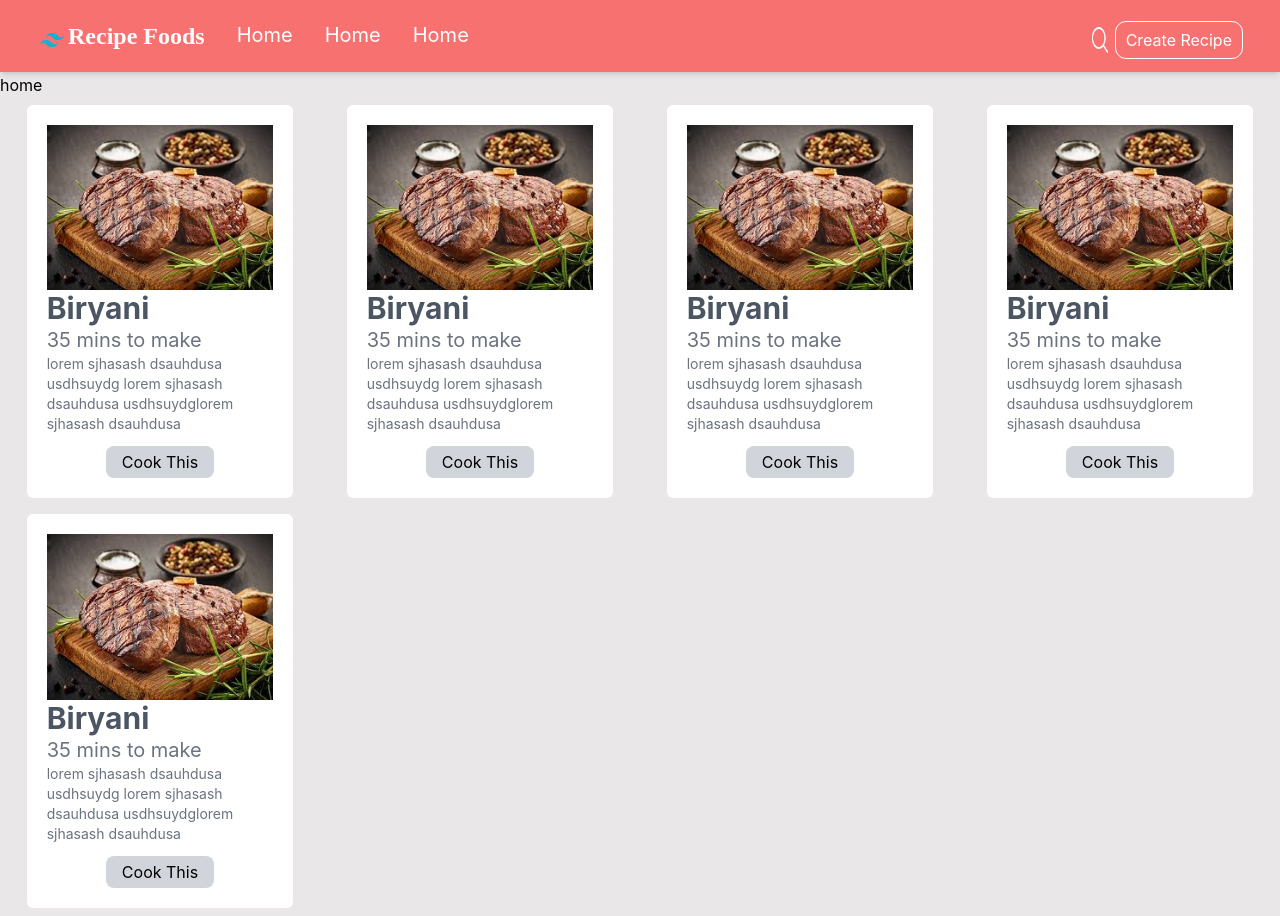
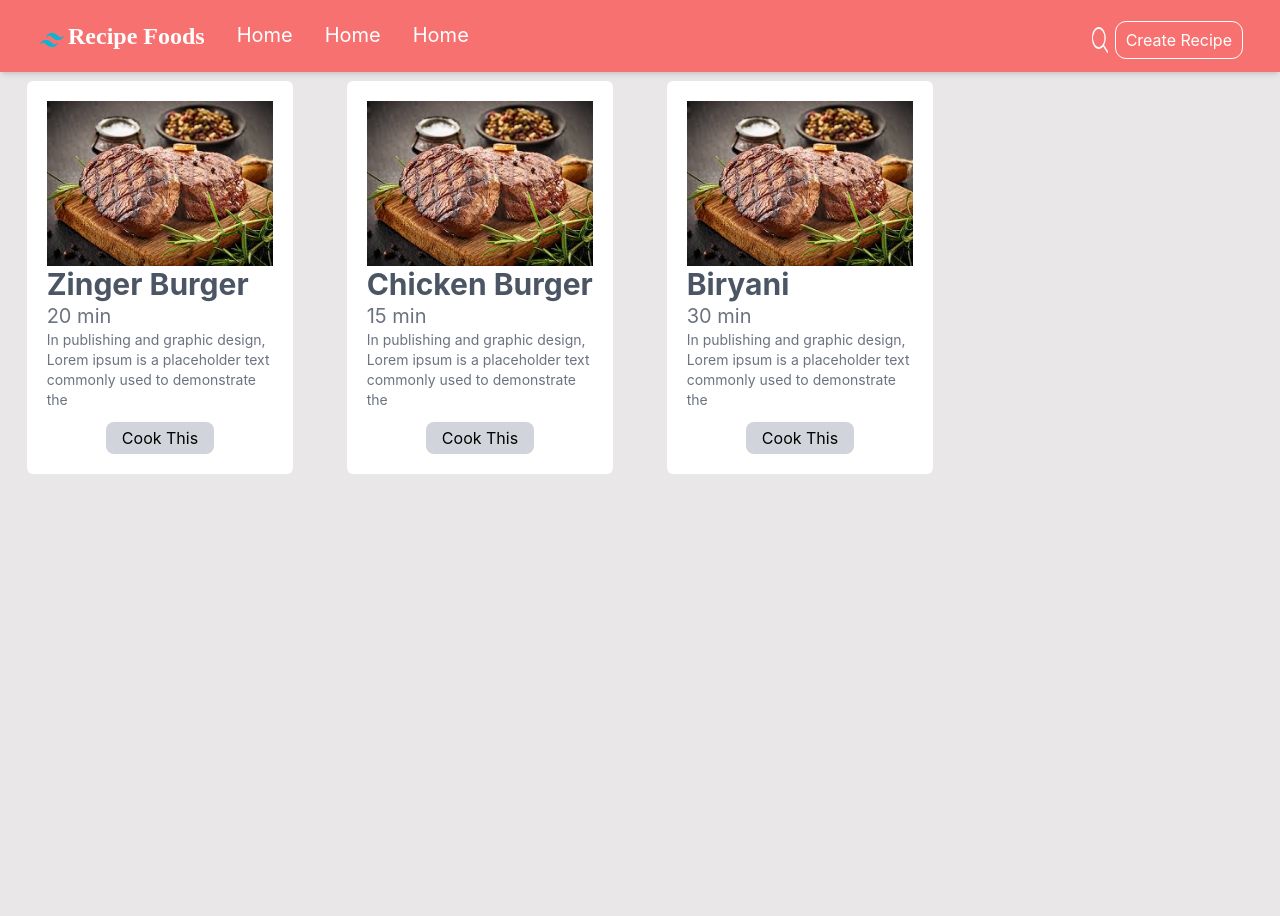
Before and after one commit to huzefaTariq1/MERN_Stack_recipe_directory, a React (Create React App) app: page / in a window 1280 px wide. After the commit the page ends 800 px from the top, so only its background shows below. Built offline with nearby package versions, Linux system fonts and the light colour scheme; data requests are answered from the project's data file.

Commit message:
fetch data,creates single card
fetch data,add this data to recipie list ,create single card from from id through use param

```diff
--- a/public/styles.css
+++ b/public/styles.css
@@ -605,6 +605,11 @@ video {
   margin-bottom: 0.5rem;
 }
 
+.my-3 {
+  margin-top: 0.75rem;
+  margin-bottom: 0.75rem;
+}
+
 .mr-1 {
   margin-right: 0.25rem;
 }
@@ -615,6 +620,10 @@ video {
 
 .mt-3 {
   margin-top: 0.75rem;
+}
+
+.mt-5 {
+  margin-top: 1.25rem;
 }
 
 .flex {
@@ -631,6 +640,10 @@ video {
 
 .h-full {
   height: 100%;
+}
+
+.h-2\/4 {
+  height: 50%;
 }
 
 .w-full {
@@ -655,16 +668,16 @@ video {
   width: 8rem;
 }
 
-.w-44 {
-  width: 11rem;
+.w-10\/12 {
+  width: 83.333333%;
 }
 
-.w-64 {
-  width: 16rem;
+.w-3\/4 {
+  width: 75%;
 }
 
-.w-10\/12 {
-  width: 83.333333%;
+.w-2\/3 {
+  width: 66.666667%;
 }
 
 .cursor-pointer {
@@ -683,20 +696,16 @@ video {
   justify-content: space-between;
 }
 
+.justify-evenly {
+  justify-content: space-evenly;
+}
+
 .rounded-lg {
   border-radius: 0.5rem;
 }
 
 .rounded-md {
   border-radius: 0.375rem;
-}
-
-.rounded-sm {
-  border-radius: 0.125rem;
-}
-
-.rounded-xl {
-  border-radius: 0.75rem;
 }
 
 .border {
@@ -713,21 +722,6 @@ video {
   background-color: rgb(255 255 255 / var(--tw-bg-opacity));
 }
 
-.bg-gray-600 {
-  --tw-bg-opacity: 1;
-  background-color: rgb(75 85 99 / var(--tw-bg-opacity));
-}
-
-.bg-gray-500 {
-  --tw-bg-opacity: 1;
-  background-color: rgb(107 114 128 / var(--tw-bg-opacity));
-}
-
-.bg-gray-400 {
-  --tw-bg-opacity: 1;
-  background-color: rgb(156 163 175 / var(--tw-bg-opacity));
-}
-
 .bg-gray-300 {
   --tw-bg-opacity: 1;
   background-color: rgb(209 213 219 / var(--tw-bg-opacity));
@@ -737,12 +731,16 @@ video {
   padding: 0.25rem;
 }
 
-.p-2 {
-  padding: 0.5rem;
+.p-5 {
+  padding: 1.25rem;
 }
 
-.p-5 {
-  padding: 1.25rem;
+.p-4 {
+  padding: 1rem;
+}
+
+.p-3 {
+  padding: 0.75rem;
 }
 
 .py-4 {
@@ -781,12 +779,8 @@ video {
   padding-left: 0.75rem;
 }
 
-.indent-8 {
-  text-indent: 2rem;
-}
-
-.indent-2 {
-  text-indent: 0.5rem;
+.text-center {
+  text-align: center;
 }
 
 .font-\[Poppins\] {
@@ -798,9 +792,14 @@ video {
   line-height: 2rem;
 }
 
-.text-3xl {
-  font-size: 1.875rem;
-  line-height: 2.25rem;
+.text-sm {
+  font-size: 0.875rem;
+  line-height: 1.25rem;
+}
+
+.text-xs {
+  font-size: 0.75rem;
+  line-height: 1rem;
 }
 
 .text-xl {
@@ -808,14 +807,9 @@ video {
   line-height: 1.75rem;
 }
 
-.text-lg {
-  font-size: 1.125rem;
-  line-height: 1.75rem;
-}
-
-.text-sm {
-  font-size: 0.875rem;
-  line-height: 1.25rem;
+.text-3xl {
+  font-size: 1.875rem;
+  line-height: 2.25rem;
 }
 
 .font-bold {
@@ -832,19 +826,24 @@ video {
   color: rgb(255 255 255 / var(--tw-text-opacity));
 }
 
+.text-gray-600 {
+  --tw-text-opacity: 1;
+  color: rgb(75 85 99 / var(--tw-text-opacity));
+}
+
+.text-gray-500 {
+  --tw-text-opacity: 1;
+  color: rgb(107 114 128 / var(--tw-text-opacity));
+}
+
 .text-red-500 {
   --tw-text-opacity: 1;
   color: rgb(239 68 68 / var(--tw-text-opacity));
 }
 
-.text-gray-600 {
+.text-gray-300 {
   --tw-text-opacity: 1;
-  color: rgb(75 85 99 / var(--tw-text-opacity));
-}
-
-.text-gray-700 {
-  --tw-text-opacity: 1;
-  color: rgb(55 65 81 / var(--tw-text-opacity));
+  color: rgb(209 213 219 / var(--tw-text-opacity));
 }
 
 .text-gray-400 {
@@ -852,14 +851,15 @@ video {
   color: rgb(156 163 175 / var(--tw-text-opacity));
 }
 
-.text-gray-500 {
-  --tw-text-opacity: 1;
-  color: rgb(107 114 128 / var(--tw-text-opacity));
-}
-
 .shadow-md {
   --tw-shadow: 0 4px 6px -1px rgb(0 0 0 / 0.1), 0 2px 4px -2px rgb(0 0 0 / 0.1);
   --tw-shadow-colored: 0 4px 6px -1px var(--tw-shadow-color), 0 2px 4px -2px var(--tw-shadow-color);
+  box-shadow: var(--tw-ring-offset-shadow, 0 0 #0000), var(--tw-ring-shadow, 0 0 #0000), var(--tw-shadow);
+}
+
+.shadow-xl {
+  --tw-shadow: 0 20px 25px -5px rgb(0 0 0 / 0.1), 0 8px 10px -6px rgb(0 0 0 / 0.1);
+  --tw-shadow-colored: 0 20px 25px -5px var(--tw-shadow-color), 0 8px 10px -6px var(--tw-shadow-color);
   box-shadow: var(--tw-ring-offset-shadow, 0 0 #0000), var(--tw-ring-shadow, 0 0 #0000), var(--tw-shadow);
 }
 
@@ -950,20 +950,8 @@ video {
     display: none;
   }
 
-  .md\:h-full {
-    height: 100%;
-  }
-
   .md\:w-auto {
     width: auto;
-  }
-
-  .md\:w-full {
-    width: 100%;
-  }
-
-  .md\:grid-cols-3 {
-    grid-template-columns: repeat(3, minmax(0, 1fr));
   }
 
   .md\:grid-cols-4 {
@@ -972,6 +960,10 @@ video {
 
   .md\:items-center {
     align-items: center;
+  }
+
+  .md\:justify-between {
+    justify-content: space-between;
   }
 
   .md\:px-10 {
--- /dev/null
+++ b/src/components/Loader.css
@@ -0,0 +1,43 @@
+
+.spinner {
+    flex-direction: row;
+    display: flex;
+    align-items: center;
+    justify-content: center;
+   }
+
+   .dot1, .dot2, .dot3 {
+    width: 15px;
+    height: 15px;
+    border: double;
+    border-color: white;
+    border-radius: 50%;
+    margin: 10px;
+   }
+
+   .dot1 {
+    animation: jump765 1.6s -0.32s linear infinite;
+    background: #2495ff;
+   }
+
+   .dot2 {
+    animation: jump765 1.6s -0.16s linear infinite;
+    background: #2495ff;
+   }
+
+   .dot3 {
+    animation: jump765 1.6s linear infinite;
+    background: #2495ff;
+   }
+
+   @keyframes jump765 {
+    0%, 80%, 100% {
+     -webkit-transform: scale(0);
+     transform: scale(0);
+    }
+
+    40% {
+     -webkit-transform: scale(2.0);
+     transform: scale(2.0);
+    }
+   }
--- /dev/null
+++ b/src/components/Loader.js
@@ -0,0 +1,16 @@
+import React from 'react'
+import './Loader.css'
+
+const Loader = () => {
+    return (
+        <>
+            <div className="spinner">
+                <div className="dot1"></div>
+                <div className="dot2"></div>
+                <div className="dot3"></div>
+            </div>
+        </>
+    )
+}
+
+export default Loader
--- a/src/components/RecipeList.js
+++ b/src/components/RecipeList.js
@@ -1,16 +1,17 @@
 import React from 'react'
-
-const RecipeList = () => {
+import { useNavigate } from "react-router-dom";
+const RecipeList = ({recipe}) => {
+  let navigate = useNavigate();
   return (
     <>
 
        <div className='bg-white rounded-md w-10/12 mx-auto my-2'>
         <div className='p-5'>
         <img className='w-full h-full' src="img/dish.jpeg" alt='dish'></img>
-        <h1 className='text-gray-600 font-bold text-3xl '>Biryani</h1>
-        <h1 className='text-gray-500 text-xl'>35 mins to make</h1>
-        <h1 className='text-gray-500 text-sm ' >lorem sjhasash dsauhdusa usdhsuydg lorem sjhasash dsauhdusa usdhsuydglorem sjhasash dsauhdusa </h1>
-        <center><button className='bg-gray-300 p-1 px-4 rounded-lg mt-3'>Cook This</button></center>
+        <h1 className='text-gray-600 font-bold text-3xl '>{recipe.title}</h1>
+        <h1 className='text-gray-500 text-xl'>{recipe.cookingTime}</h1>
+        <h1 className='text-gray-500 text-sm ' >{recipe.method.substring(0, 100)} </h1>
+        <center><button onClick={()=>navigate(`/recipes/${recipe.id}`)} className='bg-gray-300 p-1 px-4 rounded-lg mt-3'>Cook This</button></center>
         </div>
        </div>
 
--- /dev/null
+++ b/src/components/SingleRecipe.js
@@ -0,0 +1,26 @@
+import React from 'react'
+
+const SingleRecipe = ({ recipe }) => {
+    return (
+        <div className='mt-5 bg-white w-10/12 mx-auto rounded-md shadow-md p-3'>
+           <center><img className='w-fit' src={window.location.origin + '/img/dish.jpeg'} alt="dish" /></center>
+            <div className='text-gray-600 text-center text-2xl'> {recipe.title} </div>
+            <div className='text-gray-500 text-center text-xl'>{recipe.cookingTime}</div>
+            <ul className=' w-3/4 mx-auto text-gray-400 md:flex md:justify-between'>
+                Ingrediant:
+                {recipe.ingrediant.map((indg) => {
+                    return (
+                        <li>
+                            {indg}
+                        </li>
+                    )
+                })}
+            </ul>
+            <div className='text-gray-500'>
+                {recipe.method}
+            </div>
+        </div>
+    )
+}
+
+export default SingleRecipe
--- /dev/null
+++ b/src/hook/useFetch.js
@@ -0,0 +1,32 @@
+import React, { useEffect, useState } from 'react'
+
+export const useFetch = (url) => {
+    const [data, setData] = useState(null)
+    const [ispending, setIspending] = useState(false)
+    const [error, setError] = useState(null)
+
+    useEffect(() => {
+        const fetchdata = async () => {
+            setIspending(true)
+
+            try
+            {
+                const respone = await fetch(url)
+                if (!respone.ok){
+                    throw new Error(respone.statusText)
+                }
+                const json = await respone.json()
+                setIspending(false)
+                setData(json)
+                setError(null)
+            }catch(err){
+                setIspending(false)
+                setError("could not fetch");
+                console.log(err.message)
+            }
+
+        }
+        fetchdata()
+    }, [url])
+    return { data, ispending,error }
+}
--- a/src/pages/Home.js
+++ b/src/pages/Home.js
@@ -1,20 +1,30 @@
-import React from 'react'
+import  React, {useState} from 'react'
+import Loader from '../components/Loader'
 import Navbar from '../components/Navbar'
 import RecipeList from '../components/RecipeList'
+import {useFetch} from '../hook/useFetch'
+
+
 
 const Home = () => {
+
+  const [url,setUrl]=useState('http://localhost:3000/recipes')
+  const {data:recipes ,ispending ,error}=useFetch(url)
   return (
      <>
      <Navbar/>
-       <h1 className=''>home</h1>
-       <div className='grid md:grid-cols-4'>
-       <RecipeList/>
-       <RecipeList/>
-       <RecipeList/>
-       <RecipeList/>
-       <RecipeList/>
-       </div>
+     {ispending && <Loader/>}
+     {error && error}
 
+     <div className='grid md:grid-cols-4'>
+     {recipes && recipes.map((recipe)=>{
+      return(
+        <React.Fragment key={recipe.id}>
+        <RecipeList recipe={recipe}/>
+        </React.Fragment>
+      )
+     })}
+     </div>
      </>
   )
 }
--- a/src/pages/Recipes.js
+++ b/src/pages/Recipes.js
@@ -1,10 +1,27 @@
-import React from 'react'
+import { useState } from 'react'
+import Navbar from '../components/Navbar'
+import { useParams } from 'react-router-dom';
+import { useFetch } from '../hook/useFetch';
+import Loader from '../components/Loader';
+import SingleRecipe from '../components/SingleRecipe';
 
 
 const Recipes = () => {
+  let { id } = useParams();
+  const [url, setUrl] = useState(`http://localhost:3000/recipes/${id}`)
+  const { data: recipe, ispending, error } = useFetch(url)
+  console.log(id)
+  console.log(recipe)
   return (
     <>
-     <h1 className='text-red-500'>hello recipes</h1>
+      <Navbar />
+      {ispending && <Loader />}
+      {error && error}
+
+      {recipe &&  <SingleRecipe recipe={recipe} />}
+
+
+      <h1 className='text-red-500'>hello recipes</h1>
     </>
   )
 }
--- a/tailwind.config.js
+++ b/tailwind.config.js
@@ -1,6 +1,6 @@
 /** @type {import('tailwindcss').Config} */
 module.exports = {
-  content: ["./src/**/*.{js,jsx,ts,tsx}", "./public/index.html"],
+  content: ["./src/**/*/*.{js,jsx,ts,tsx}", "./public/index.html"],
   theme: {
     extend: {},
   },
```
Also changed, not shown: src/components/Navbar.js (+9 -9 lines).
